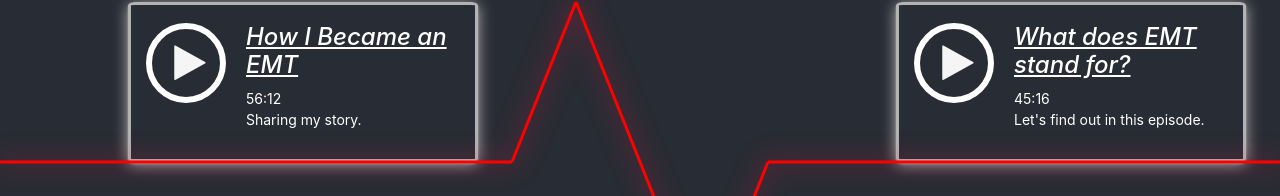
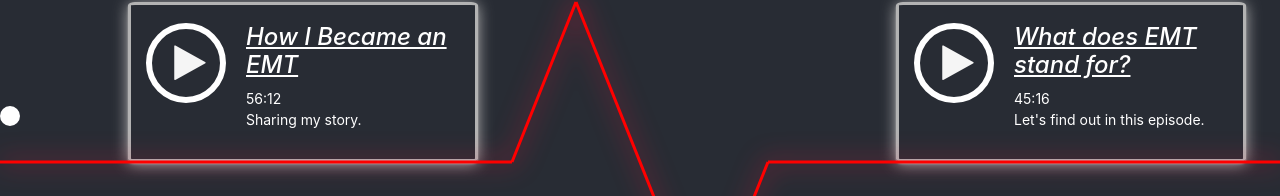
Before and after one commit to zeepk/emt_cast, a React (Create React App) app in the folder emtcast/: page / in a window 1280 px wide. Shown: the part 294-490 px from the top of the page. Built offline with nearby package versions, Linux system fonts and the light colour scheme.

Commit message:
aligning dot

```diff
--- a/emtcast/src/App.css
+++ b/emtcast/src/App.css
@@ -16,3 +16,6 @@
   left: 10%;
   top: 37%;
 }
+.bgContainer {
+  height: 100vh;
+}
--- a/emtcast/src/App.js
+++ b/emtcast/src/App.js
@@ -1,19 +1,20 @@
-import React from 'react';
-import './App.css';
-import 'bootstrap/dist/css/bootstrap.min.css';
-import CustomNavbar from './components/custom_navbar';
-import BgLine from './components/bg_line';
-import EpisodeCard from './components/episode_card';
+import React from "react";
+import "./App.css";
+import "./components/styling/bg_line.css";
+import "bootstrap/dist/css/bootstrap.min.css";
+import CustomNavbar from "./components/custom_navbar";
+import Dot from "./components/time_dot";
+import EpisodeCard from "./components/episode_card";
 function App() {
   const data1 = {
-		title: 'What does EMT stand for?',
-		time: '45:16',
+    title: "What does EMT stand for?",
+    time: "45:16",
     description: "Let's find out in this episode."
   };
   const data2 = {
-		title: 'How I Became an EMT',
-		time: '56:12',
-		description: 'Sharing my story.'
+    title: "How I Became an EMT",
+    time: "56:12",
+    description: "Sharing my story."
   };
   return (
     <div className="App">
@@ -26,14 +27,7 @@ function App() {
       <div className="randomEpisode">
         <EpisodeCard data={data2} />
       </div>
-			<svg className="svgContainer">
-				<line className="line1" x1="0" y1="50%" x2="40%" y2="50%" />
-				<line className="line2" x1="40%" y1="50%" x2="45%" y2="30%" />
-				<line className="line3" x1="45%" y1="30%" x2="55%" y2="70%" />
-				<line className="line4" x1="55%" y1="70%" x2="60%" y2="50%" />
-				<line className="line5" x1="60%" y1="50%" x2="100%" y2="50%" />
-				{/* <BgLine /> */}
-			</svg>
+      <Dot />
     </div>
   );
 }
--- a/emtcast/src/components/episode_card.js
+++ b/emtcast/src/components/episode_card.js
@@ -1,12 +1,12 @@
-import React, { Component } from 'react';
-import './styling/episode_card.css';
+import React, { Component } from "react";
+import "./styling/episode_card.css";
 
 export default class episode_card extends Component {
   render() {
     return (
       <div className="container">
         <div className="triangle">
-					<i class="fa fa-play fa-2x"></i>
+          <i className="fa fa-play fa-2x"></i>
         </div>
         <div className="grid-item">
           <h4>{this.props.data.title}</h4>
--- /dev/null
+++ b/emtcast/src/components/styling/time_dot.css
@@ -0,0 +1,7 @@
+.dot {
+  /* border: 100px solid white;
+  border-radius: 100%;
+  position: absolute;
+  left: 70%;
+  top: 37%; */
+}
--- /dev/null
+++ b/emtcast/src/components/time_dot.js
@@ -0,0 +1,54 @@
+import React, { Component } from "react";
+import "./styling/time_dot.css";
+
+export default class time_dot extends Component {
+  constructor(props) {
+    super(props);
+    this.state = {
+      dotLeft: 0,
+      dotTop: 50
+    };
+    this.startTimer = this.startTimer.bind(this);
+  }
+
+  startTimer() {
+    this.setState({
+      dotLeft: this.state.dotLeft
+    });
+    this.timer = setInterval(
+      () =>
+        this.setState({
+          dotLeft: this.state.dotLeft + 1
+        }),
+      1000
+    );
+  }
+  render() {
+    // let dotLeft = this.props.dotLeft;
+    // let dotTop = this.props.dotTop;
+    let dotStyle = {
+      border: "10px solid white",
+      borderRadius: "100%",
+      position: "absolute",
+      left: `${this.state.dotLeft}%`,
+      top: `${this.state.dotTop}%`
+    };
+    console.log(this.state.dotLeft + ", " + this.state.dotTop);
+    // let myVar = setInterval(this.myTimer, 1000);
+
+    return (
+      <div className="bgContainer">
+        <div style={dotStyle}></div>
+        <svg className="svgContainer">
+          <line className="line1" x1="0" y1="50%" x2="40%" y2="50%" />
+          <line className="line2" x1="40%" y1="50%" x2="45%" y2="30%" />
+          <line className="line3" x1="45%" y1="30%" x2="55%" y2="70%" />
+          <line className="line4" x1="55%" y1="70%" x2="60%" y2="50%" />
+          <line className="line5" x1="60%" y1="50%" x2="100%" y2="50%" />
+          {/* <BgLine /> */}
+        </svg>
+      </div>
+      // <button onClick={this.startTimer}>start</button>
+    );
+  }
+}
```
Lines whose indentation alone changed are shown as unchanged.
